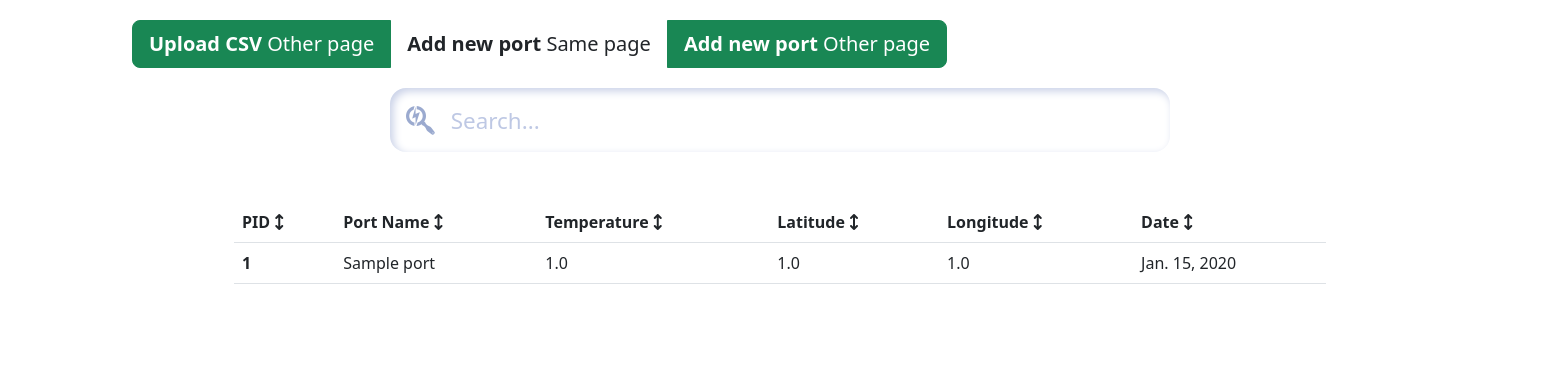
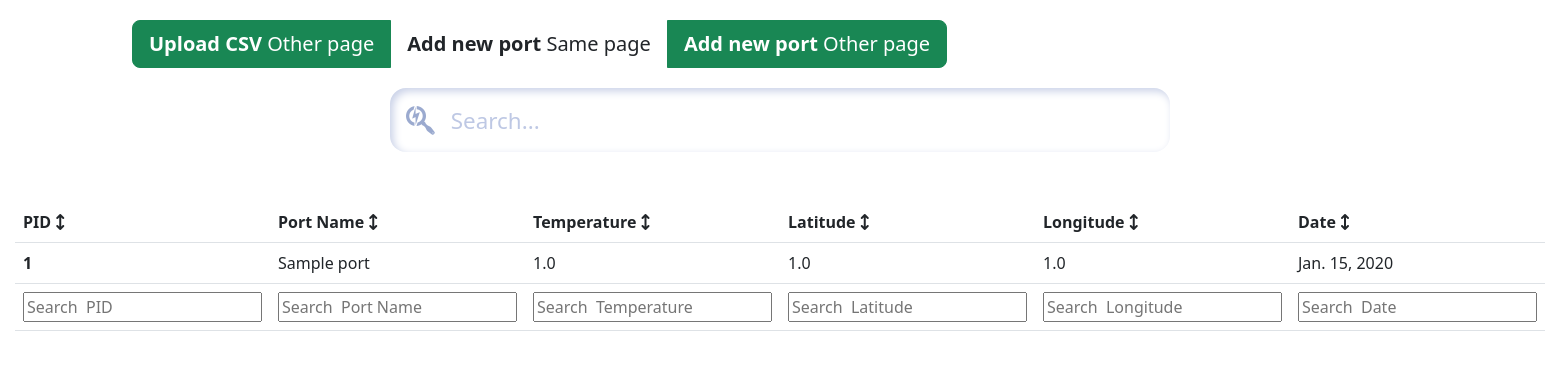
Before and after one commit to mroa4/DjangoSample, a Django app: page / in a window 1560 px wide. Shown: the top 370 px of the page. Run offline with Django 4.2, Linux system fonts and the light colour scheme; tables that the repository leaves empty hold one stand-in row (values such as "Sample post"); some libraries are stand-ins or nearby versions.

Commit message:
Step 3 - add Individual search

```diff
--- a/static/script/port-table-script.js
+++ b/static/script/port-table-script.js
@@ -171,3 +171,11 @@ search_input.addEventListener('keyup', function (event) {
 $(document).ready(function(){
 	setTimeout(function(){ clearArrow(); });
 });
+
+$(document).ready(function () {
+  $('#port-table tfoot th').each(function () {
+      var title = $(this).text();
+      $(this).html('<input type="text" placeholder="Search ' + title + '" />');
+  });
+
+});
--- a/templates/ports.html
+++ b/templates/ports.html
@@ -120,6 +120,16 @@
     </tr>
     {% endfor %}
   </tbody>
+  <tfoot>
+    <tr>
+      <th scope="col"><span class="table-column"> PID <i class="caret"></span></th>
+      <th scope="col"><span class="table-column"> Port Name <i class="caret"></span></th>
+      <th scope="col"><span class="table-column"> Temperature <i class="caret"></span></th>
+      <th scope="col"><span class="table-column"> Latitude <i class="caret"></span></th>
+      <th scope="col"><span class="table-column"> Longitude <i class="caret"></span></th>
+      <th scope="col"><span class="table-column"> Date <i class="caret"></span></th>
+    </tr>
+  </tfoot>
 </table>
 
 {% load static %}
```
